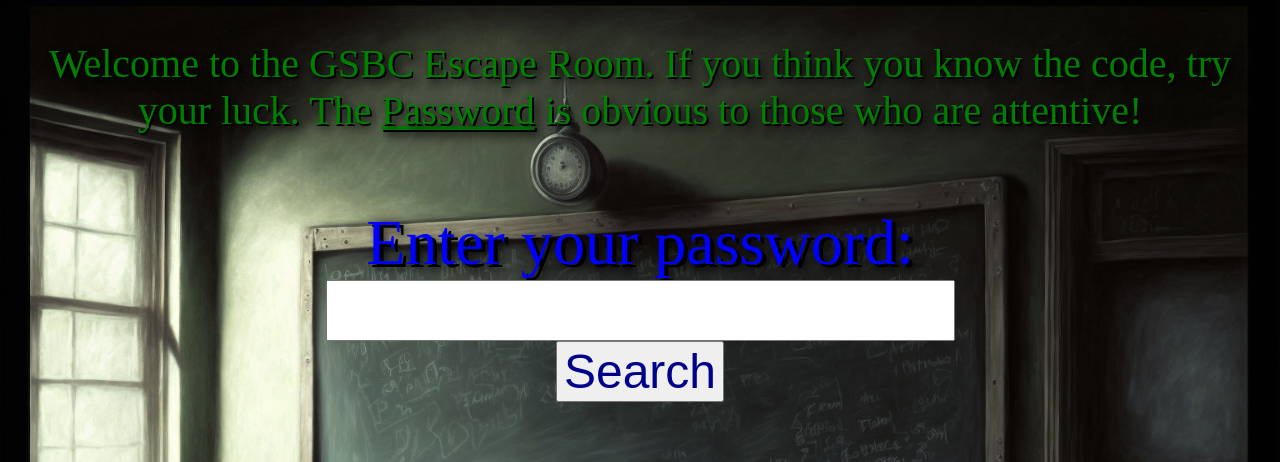
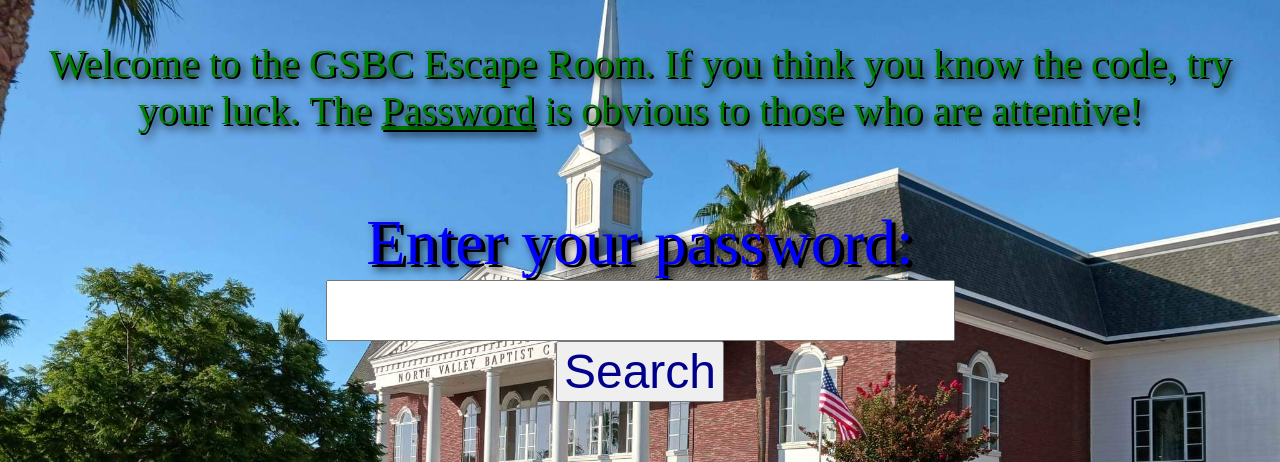
Before and after one commit to jasonwolves/escape-room, a PHP site: page / in a window 1280 px wide. Shown: the top 462 px of the page. Run offline with PHP 8.4, Linux system fonts and the light colour scheme.

Commit message:
added NVBC photo

```diff
--- a/index_style.css
+++ b/index_style.css
@@ -1,14 +1,10 @@
 
 body {
 text-align: center;
-background-image: url("Classroom.png");
+background-image: url("North\ Valley\ Baptist\ Church.jpeg");
 background-repeat: no-repeat;
 background-attachment: fixed;
 background-size: cover;
-}
-
-#my-element{
-  background-size: cover;
 }
 
 input {
```
